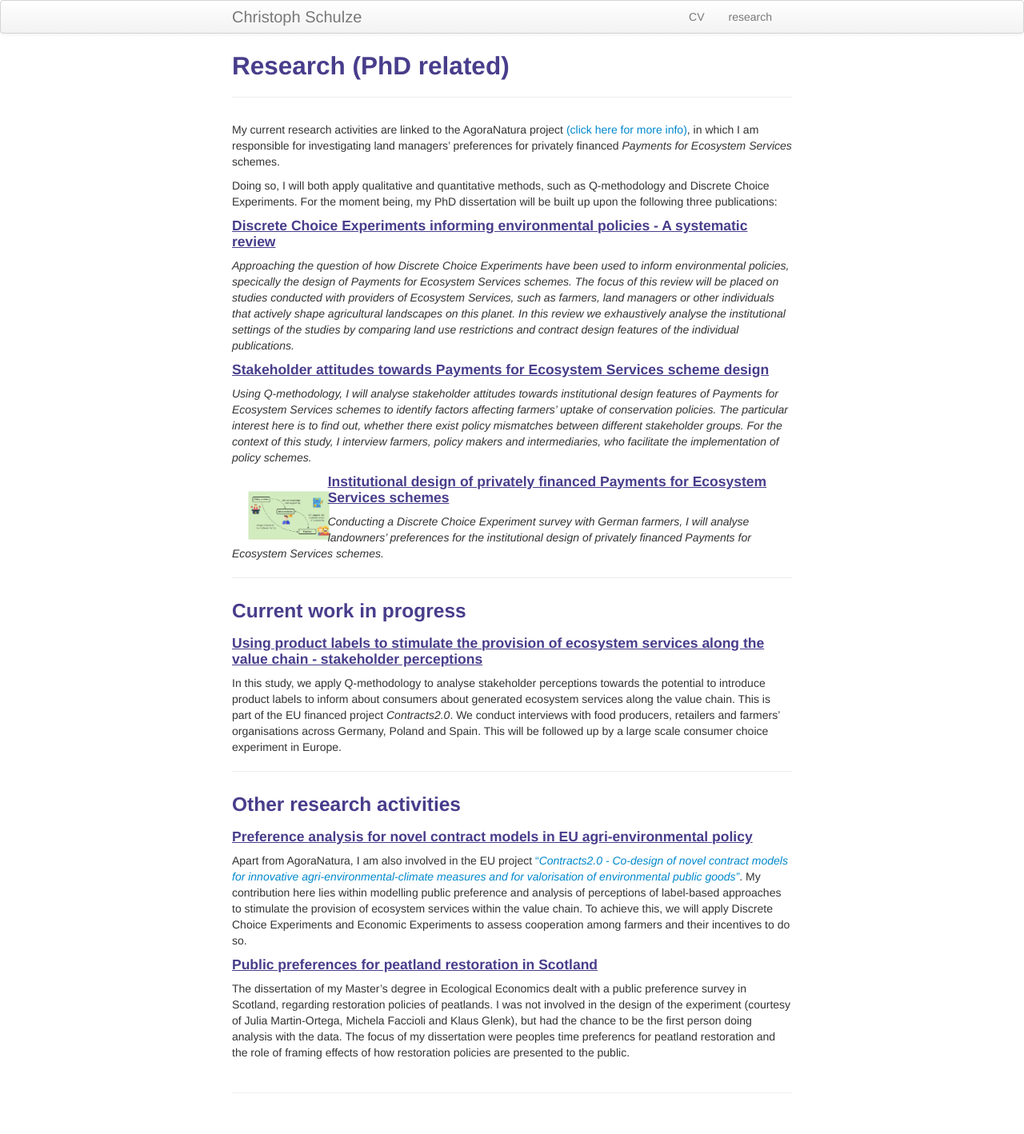
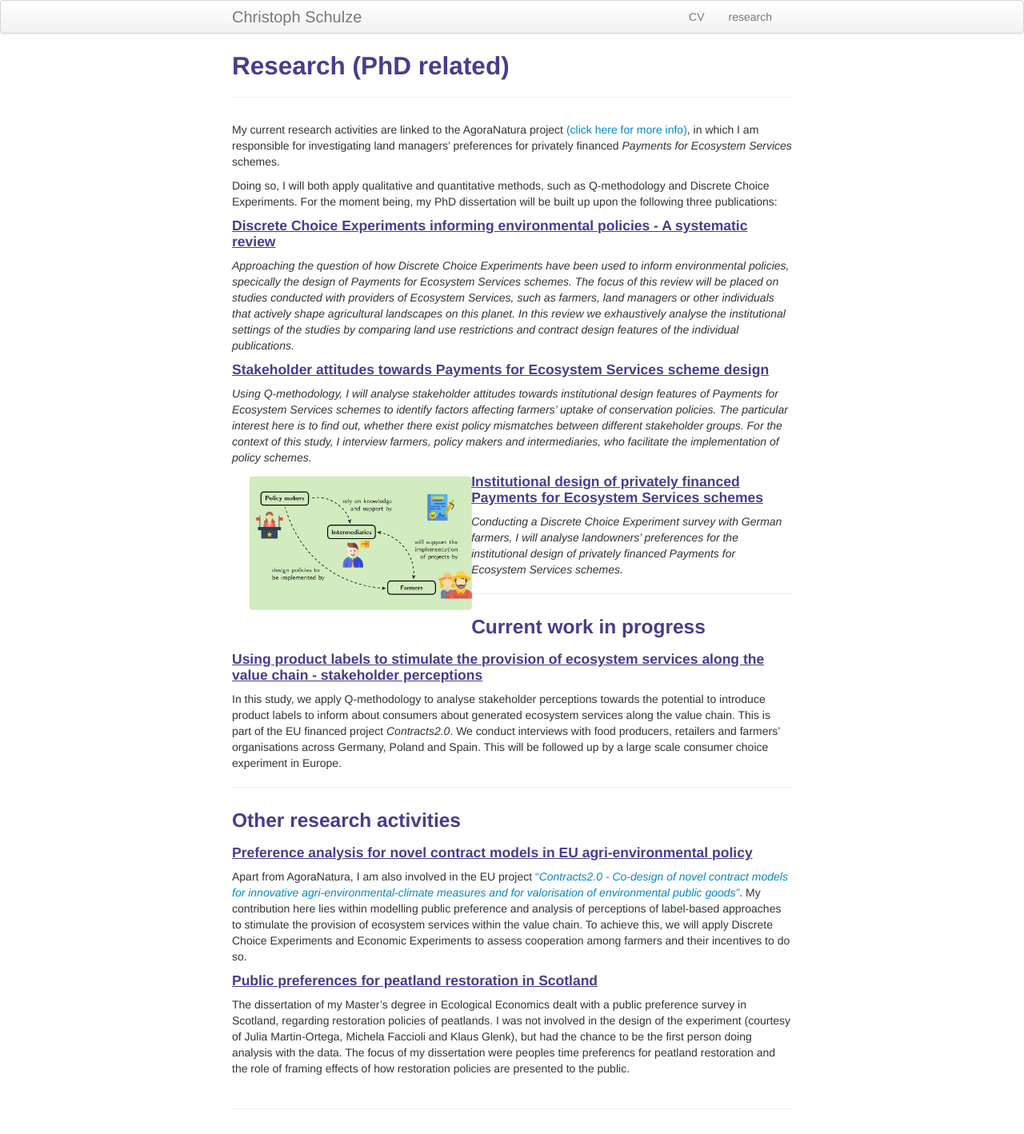
Before and after one commit to crokology/crokology.github.io, a Jekyll site: the page built from pages/research.md, in a window 1280 px wide. Shown: the whole page at 80% size. Built offline with Jekyll 4.4.1, drawn with Linux system fonts in a browser that asks for light colours.

Commit message:
Update research.md

```diff
--- a/pages/research.md
+++ b/pages/research.md
@@ -13,10 +13,10 @@ Doing so, I will both apply qualitative and quantitative methods, such as Q-meth
 
 #### <u>Stakeholder attitudes towards Payments for Ecosystem Services scheme design</u>
 *Using Q-methodology, I will analyse stakeholder attitudes towards institutional design features of Payments for Ecosystem Services schemes to identify factors affecting farmers' uptake of conservation policies. The particular interest here is to find out, whether there exist policy mismatches between different stakeholder groups. For the context of this study, I interview farmers, policy makers and intermediaries, who facilitate the implementation of policy schemes.*
-<div class="span2"><br/>
+<div class="span5">
         <a href="../assets/stake.JPG">
             <img src="../assets/stake.JPG"
-                  title="Stakeholder Brandenburg" alt="Christoph Schulze"/></a><br/>
+                  title="Stakeholder Brandenburg" alt="Christoph Schulze"/></a>
         </div>
 
 #### <u>Institutional design of privately financed Payments for Ecosystem Services schemes</u>
```
